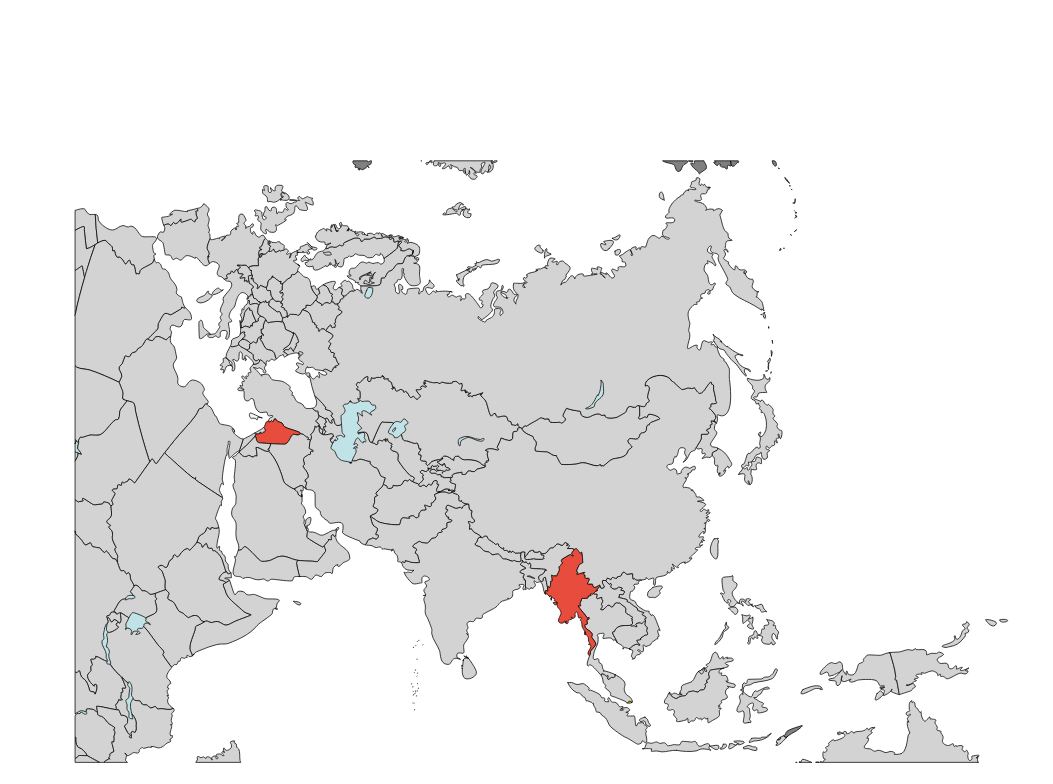
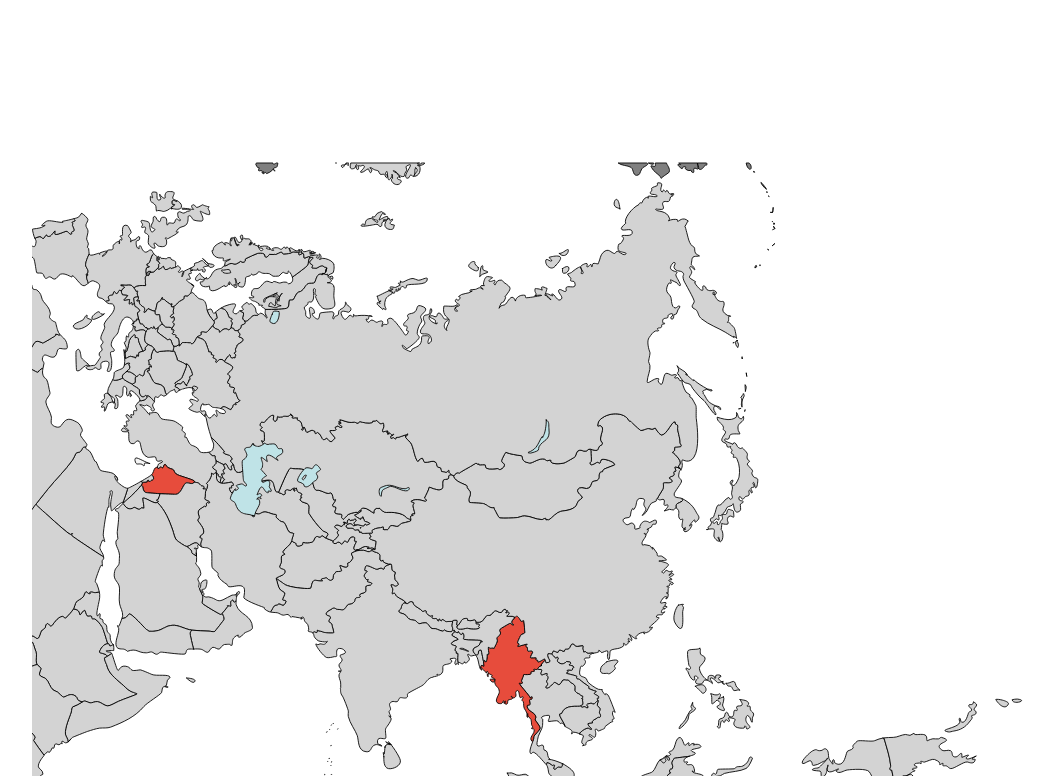
Before and after one commit to jakeaglass/africanMapLearner, a plain HTML site: page asia-with-capitals.html in a window 1280 px wide. Shown: the part 48-832 px from the top of the page, without its empty margins (104-1157 px from the left). Drawn offline with nearby package versions, Linux system fonts and the light colour scheme.

Commit message:
fixed viewport on asia

```diff
--- a/asia-with-capitals.html
+++ b/asia-with-capitals.html
@@ -359,7 +359,7 @@
 <body>
 	<h1 id="question">Which country's capital is <span id="questionCountryName"></span>?</h1>
 	<h1 id="responseBanner" class="neutral"></h1>
-	<svg id="map" viewBox="0 0 8268 11692" xmlns="http://www.w3.org/2000/svg">
+	<svg id="map" preserveAspectRatio="xMinYMin meet" viewBox="-3000 0 15000 10000" xmlns="http://www.w3.org/2000/svg">
 		<style
 	   type="text/css"
 	   id="style6">
```
Also changed, not shown: asia.html (+1 -1 lines).
